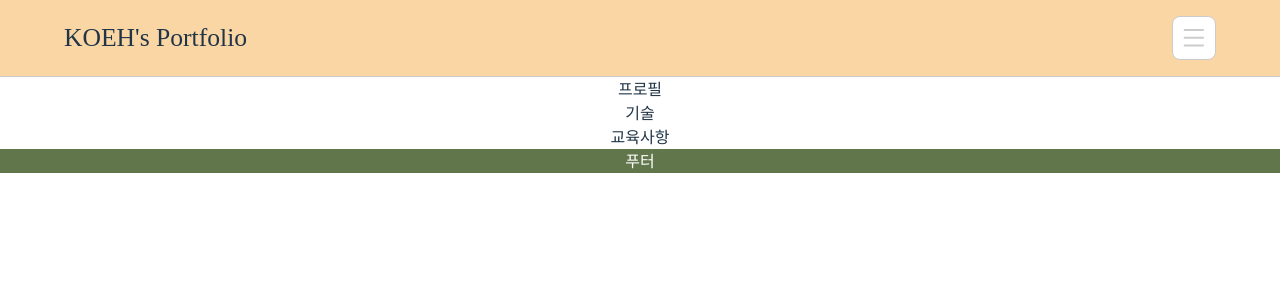
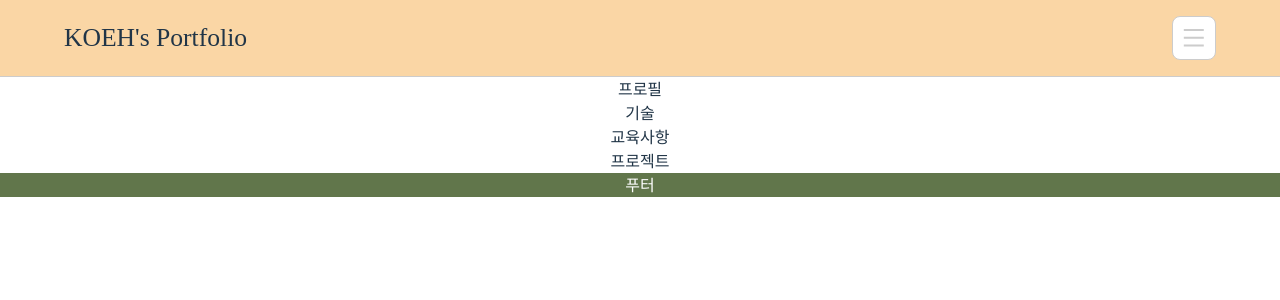
Before and after one commit to Thereisnotruth/portfolio, a React (Vite) app: page / in a window 1280 px wide. Shown: the top 300 px of the page. Built offline with nearby package versions, Linux system fonts and the light colour scheme; a web font is replaced by a local one.

Commit message:
projects frame

```diff
--- a/src/components/Education.tsx
+++ b/src/components/Educations.tsx
@@ -1,4 +1,4 @@
-function Education() {
+function Educations() {
   return <div className="education">교육사항</div>;
 }
-export default Education;
+export default Educations;
--- /dev/null
+++ b/src/components/Projects.tsx
@@ -0,0 +1,5 @@
+function Projects() {
+  return <div className="project">프로젝트</div>;
+}
+
+export default Projects;
--- a/src/pages/MainPage.tsx
+++ b/src/pages/MainPage.tsx
@@ -1,8 +1,9 @@
 import Header from '@components/Header';
 import Footer from '@components/Footer';
 import Profile from '@components/Profile';
-import Skills from '@components/Skill';
-import Education from '@components/Education';
+import Skills from '@components/Skills';
+import Educations from '@components/Educations';
+import Projects from '@components/Projects';
 
 function MainPage() {
   return (
@@ -11,7 +12,8 @@ function MainPage() {
       <div className="main-page__content">
         <Profile />
         <Skills />
-        <Education />
+        <Educations />
+        <Projects />
       </div>
       <Footer />
     </div>
--- a/src/styles/main.scss
+++ b/src/styles/main.scss
@@ -5,8 +5,8 @@
 @use './components/header';
 @use './components/footer';
 @use './components/profile';
-@use './components/skill';
-@use './components/education';
+@use './components/skills';
+@use './components/educations';
 
 // pages
 @use './pages/main-page';
```
Also changed, not shown: src/components/Skills.tsx (renamed from src/components/Skill.tsx), src/styles/components/_education.scss (deleted), src/styles/components/_educations.scss (added), src/styles/components/_projects.scss (added), src/styles/components/_skill.scss (deleted), src/styles/components/_skills.scss (added).
